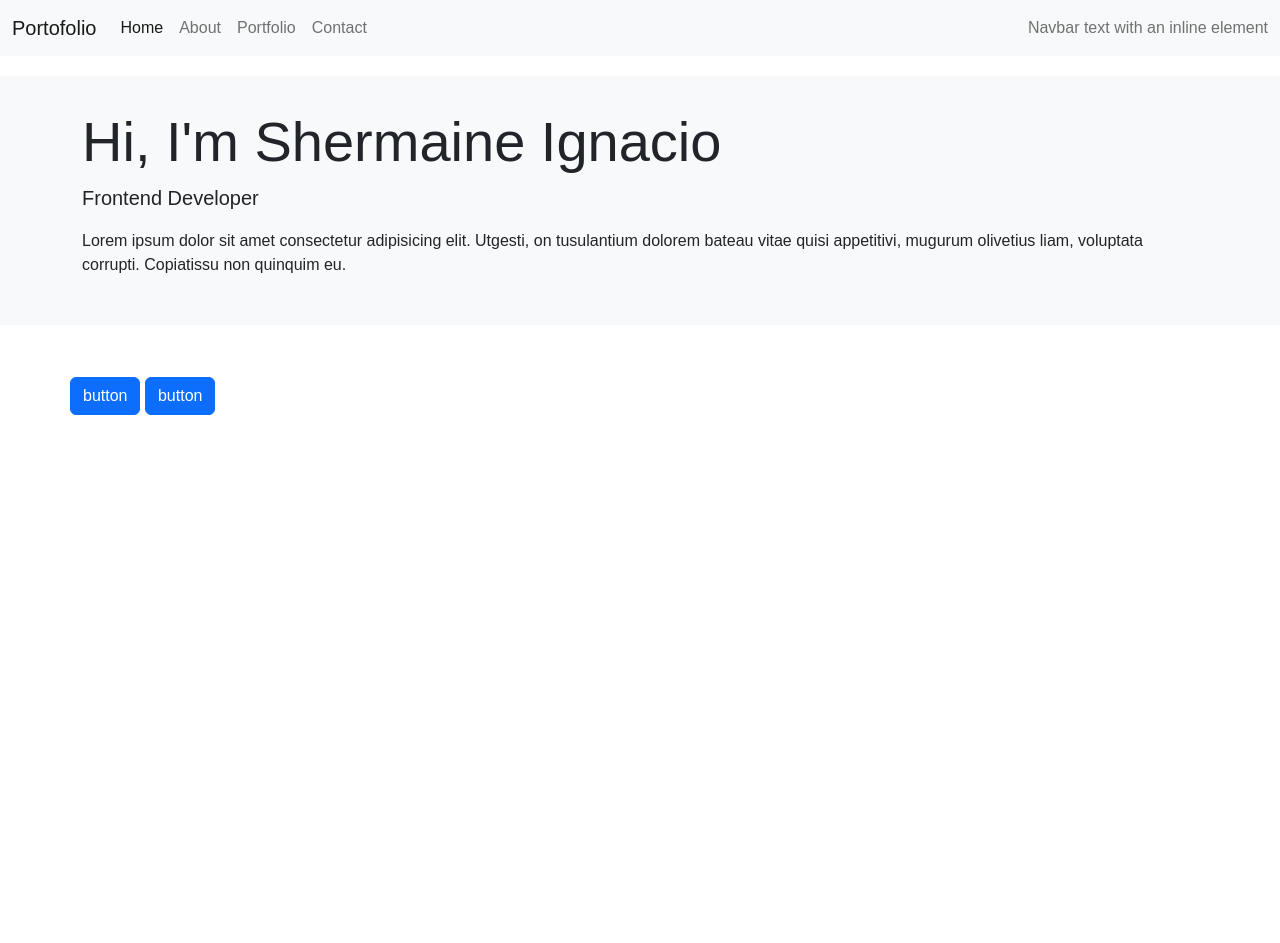
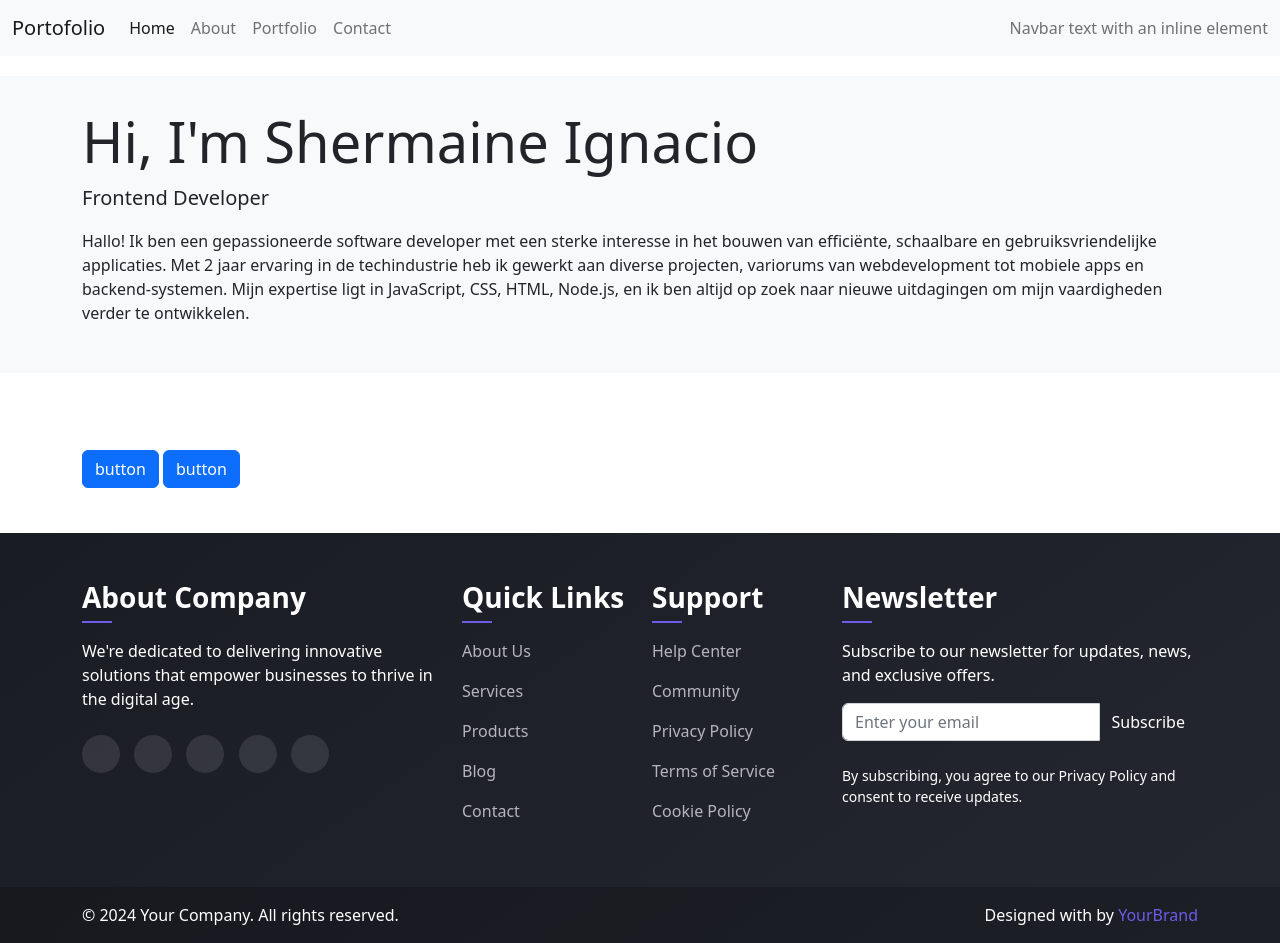
Before and after one commit to LYNK-INCUU/Portfolio, a plain HTML site: page index.html in a window 1280 px wide. Before the commit the page ends 800 px from the top, so only its background shows below. Drawn offline with nearby package versions, Linux system fonts and the light colour scheme.

Commit message:
uwu footer

```diff
--- /dev/null
+++ b/css/style.css
@@ -0,0 +1,111 @@
+body {
+    font-family: Arial, sans-serif;
+}
+.navbar {
+    margin-bottom: 20px;
+}
+.jumbotron {
+    background-color: #f8f9fa;
+    padding: 2rem 1rem;
+    margin-bottom: 2rem;
+}
+.middle-section {
+    padding: 45px 0;
+}
+.footer {
+    background: linear-gradient(145deg, #1a1c23, #242730);
+    color: #ffffff;
+}
+
+.footer-title {
+    color: #fff;
+    font-weight: 600;
+    margin-bottom: 1.5rem;
+    position: relative;
+}
+
+.footer-title::after {
+    content: '';
+    position: absolute;
+    left: 0;
+    bottom: -8px;
+    width: 30px;
+    height: 2px;
+    background: #6c5ce7;
+}
+
+.footer-links {
+    list-style: none;
+    padding: 0;
+}
+
+.footer-links li {
+    margin-bottom: 1rem;
+}
+
+.footer-links a {
+    color: #b4b6bb;
+    text-decoration: none;
+    transition: all 0.3s ease;
+}
+
+.footer-links a:hover {
+    color: #ffffff;
+    padding-left: 5px;
+}
+
+.social-links a {
+    display: inline-flex;
+    align-items: center;
+    justify-content: center;
+    width: 38px;
+    height: 38px;
+    border-radius: 50%;
+    background: rgba(255,255,255,0.1);
+    color: #ffffff;
+    margin-right: 10px;
+    transition: all 0.3s ease;
+}
+
+.social-links a:hover {
+    background: #6c5ce7;
+    transform: translateY(-3px);
+}
+
+.newsletter-input {
+    background: rgba(255,255,255,0.1);
+    border: 1px solid rgba(255,255,255,0.1);
+    color: #ffffff;
+}
+
+.newsletter-input:focus {
+    background: rgba(255,255,255,0.15);
+    border-color: #6c5ce7;
+    color: #ffffff;
+    box-shadow: none;
+}
+
+.btn-subscribe {
+    background: #6c5ce7;
+    border: none;
+    padding: 0.5rem 1.5rem;
+    transition: all 0.3s ease;
+}
+
+.btn-subscribe:hover {
+    background: #5a4bd1;
+    transform: translateY(-2px);
+}
+
+.footer-bottom {
+    background: rgba(0,0,0,0.2);
+}
+
+.footer-bottom a {
+    color: #6c5ce7;
+    text-decoration: none;
+}
+
+.footer-bottom a:hover {
+    color: #ffffff;
+}
--- a/index.html
+++ b/index.html
@@ -4,24 +4,10 @@
     <meta charset="UTF-8">
     <meta name="viewport" content="width=device-width, initial-scale=1.0">
     <title>Shermaine Ignacio - Frontend Developer</title>
+    <link href="css/style.css" rel="stylesheet">
     <link href="https://cdn.jsdelivr.net/npm/bootstrap@5.2.3/dist/css/bootstrap.min.css" rel="stylesheet" integrity="sha384-rbsA2VBKQhggwzxH7pPCaAqO46MgnOM80zW1RWuH61DGLwZJEdK2Kadq2F9CUG65" crossorigin="anonymous">
     <script src="https://cdn.jsdelivr.net/npm/bootstrap@5.2.3/dist/js/bootstrap.bundle.min.js" integrity="sha384-kenU1KFdBIe4zVF0s0G1M5b4hcpxyD9F7jL+jjXkk+Q2h455rYXK/7HAuoJl+0I4" crossorigin="anonymous"></script>
-    <style>
-        body {
-            font-family: Arial, sans-serif;
-        }
-        .navbar {
-            margin-bottom: 20px;
-        }
-        .jumbotron {
-            background-color: #f8f9fa;
-            padding: 2rem 1rem;
-            margin-bottom: 2rem;
-        }
-        .middle-section {
-            padding: 20px 0;
-        }
-    </style>
+
 </head>
 <body>
     <!-- Navigation Bar
@@ -83,7 +69,9 @@
         <div class="container">
             <h1 class="display-4">Hi, I'm Shermaine Ignacio</h1>
             <p class="lead">Frontend Developer</p>
-            <p>Lorem ipsum dolor sit amet consectetur adipisicing elit. Utgesti, on tusulantium dolorem bateau vitae quisi appetitivi, mugurum olivetius liam, voluptata corrupti. Copiatissu non quinquim eu.</p>
+            <p> Hallo! Ik ben een gepassioneerde software developer met een sterke interesse in het bouwen van efficiënte, schaalbare en gebruiksvriendelijke applicaties. Met 2 jaar ervaring in de techindustrie heb ik gewerkt aan diverse projecten, variorums van webdevelopment tot mobiele apps en backend-systemen.
+
+                Mijn expertise ligt in JavaScript, CSS, HTML, Node.js, en ik ben altijd op zoek naar nieuwe uitdagingen om mijn vaardigheden verder te ontwikkelen.  </p>
         </div>
     </div>
 
@@ -96,9 +84,76 @@
             </div>
         </div>
     </div>
+    <footer class="footer pt-5">
+        <div class="container">
+            <div class="row g-4">
+                <!-- Company Info -->
+                <div class="col-lg-4 col-md-6">
+                    <h3 class="footer-title">About Company</h3>
+                    <p class="mb-4">We're dedicated to delivering innovative solutions that empower businesses to thrive in the digital age.</p>
+                    <div class="social-links mb-4">
+                        <a href="#"><i class="fab fa-facebook-f"></i></a>
+                        <a href="#"><i class="fab fa-twitter"></i></a>
+                        <a href="#"><i class="fab fa-instagram"></i></a>
+                        <a href="#"><i class="fab fa-linkedin-in"></i></a>
+                        <a href="#"><i class="fab fa-youtube"></i></a>
+                    </div>
+                </div>
 
-    <script src="https://code.jquery.com/jquery-3.6.0.min.js"></script>
-    <script src="https://cdn.jsdelivr.net/npm/@popperjs/core@2.10.2/dist/umd/popper.min.js"></script>
-    <script src="https://stackpath.bootstrapcdn.com/bootstrap/5.1.3/js/bootstrap.min.js"></script>
+                <!-- Quick Links -->
+                <div class="col-lg-2 col-md-6">
+                    <h3 class="footer-title">Quick Links</h3>
+                    <ul class="footer-links">
+                        <li><a href="#">About Us</a></li>
+                        <li><a href="#">Services</a></li>
+                        <li><a href="#">Products</a></li>
+                        <li><a href="#">Blog</a></li>
+                        <li><a href="#">Contact</a></li>
+                    </ul>
+                </div>
+
+                <!-- Support -->
+                <div class="col-lg-2 col-md-6">
+                    <h3 class="footer-title">Support</h3>
+                    <ul class="footer-links">
+                        <li><a href="#">Help Center</a></li>
+                        <li><a href="#">Community</a></li>
+                        <li><a href="#">Privacy Policy</a></li>
+                        <li><a href="#">Terms of Service</a></li>
+                        <li><a href="#">Cookie Policy</a></li>
+                    </ul>
+                </div>
+
+                <!-- Newsletter -->
+                <div class="col-lg-4 col-md-6">
+                    <h3 class="footer-title">Newsletter</h3>
+                    <p class= mb-4">Subscribe to our newsletter for updates, news, and exclusive offers.</p>
+                    <form class="mb-4">
+                        <div class="input-group">
+                            <input type="email" class="form-control newsletter-input" placeholder="Enter your email">
+                            <button class="btn btn-subscribe text-white" type="submit">Subscribe</button>
+                        </div>
+                    </form>
+                    <p class="small">By subscribing, you agree to our Privacy Policy and consent to receive updates.</p>
+                </div>
+            </div>
+        </div>
+
+        <!-- Footer Bottom -->
+        <div class="footer-bottom mt-5">
+            <div class="container">
+                <div class="row py-3">
+                    <div class="col-md-6 text-center text-md-start">
+                        <p class="mb-0">&copy; 2024 Your Company. All rights reserved.</p>
+                    </div>
+                    <div class="col-md-6 text-center text-md-end">
+                        <p class="mb-0">Designed with <i class="fas fa-heart text-danger"></i> by <a href="#">YourBrand</a></p>
+                    </div>
+                </div>
+            </div>
+        </div>
+    </footer>
+    <script src="https://cdn.jsdelivr.net/npm/bootstrap@5.3.0/dist/js/bootstrap.bundle.min.js"></script>
+
 </body>
 </html>
```
